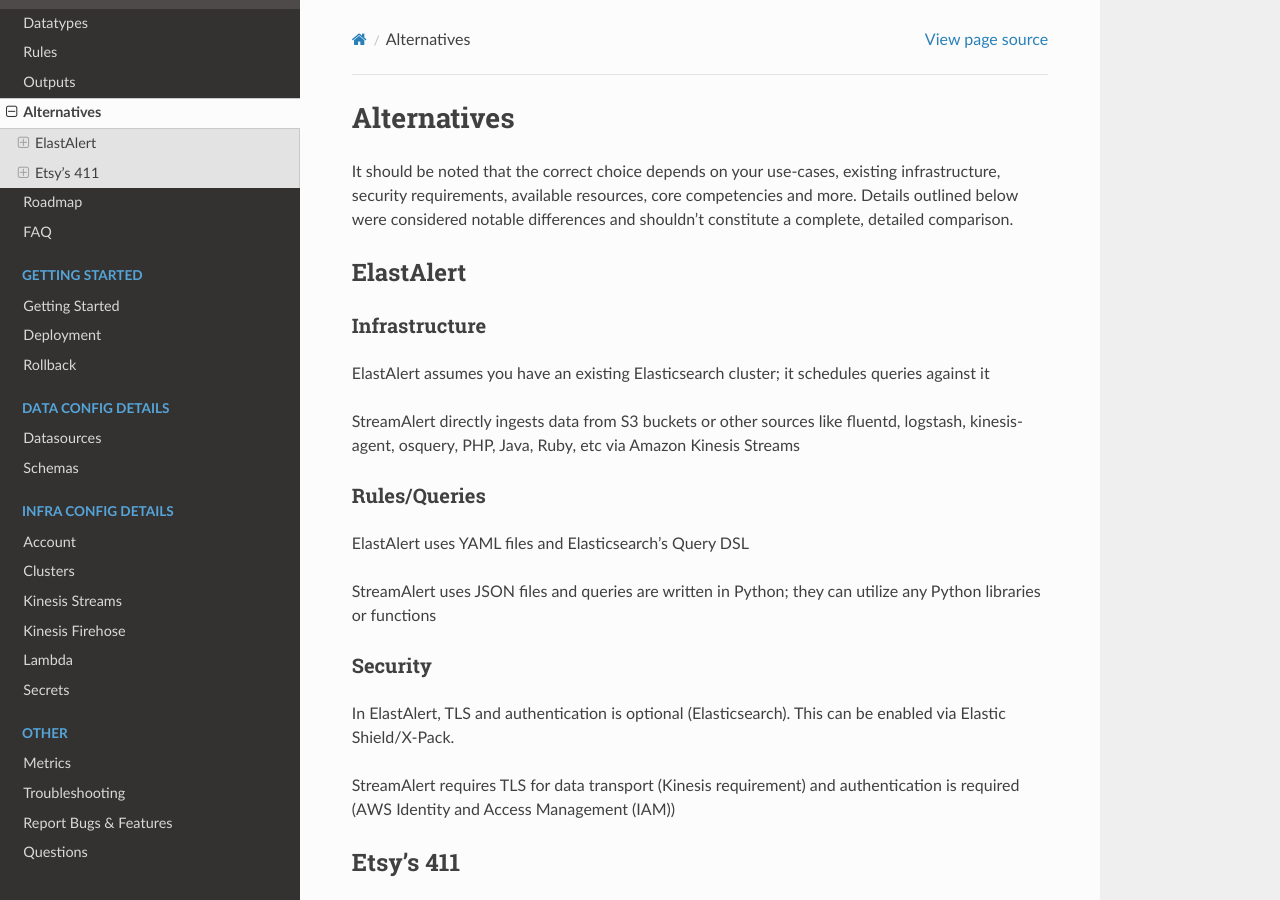
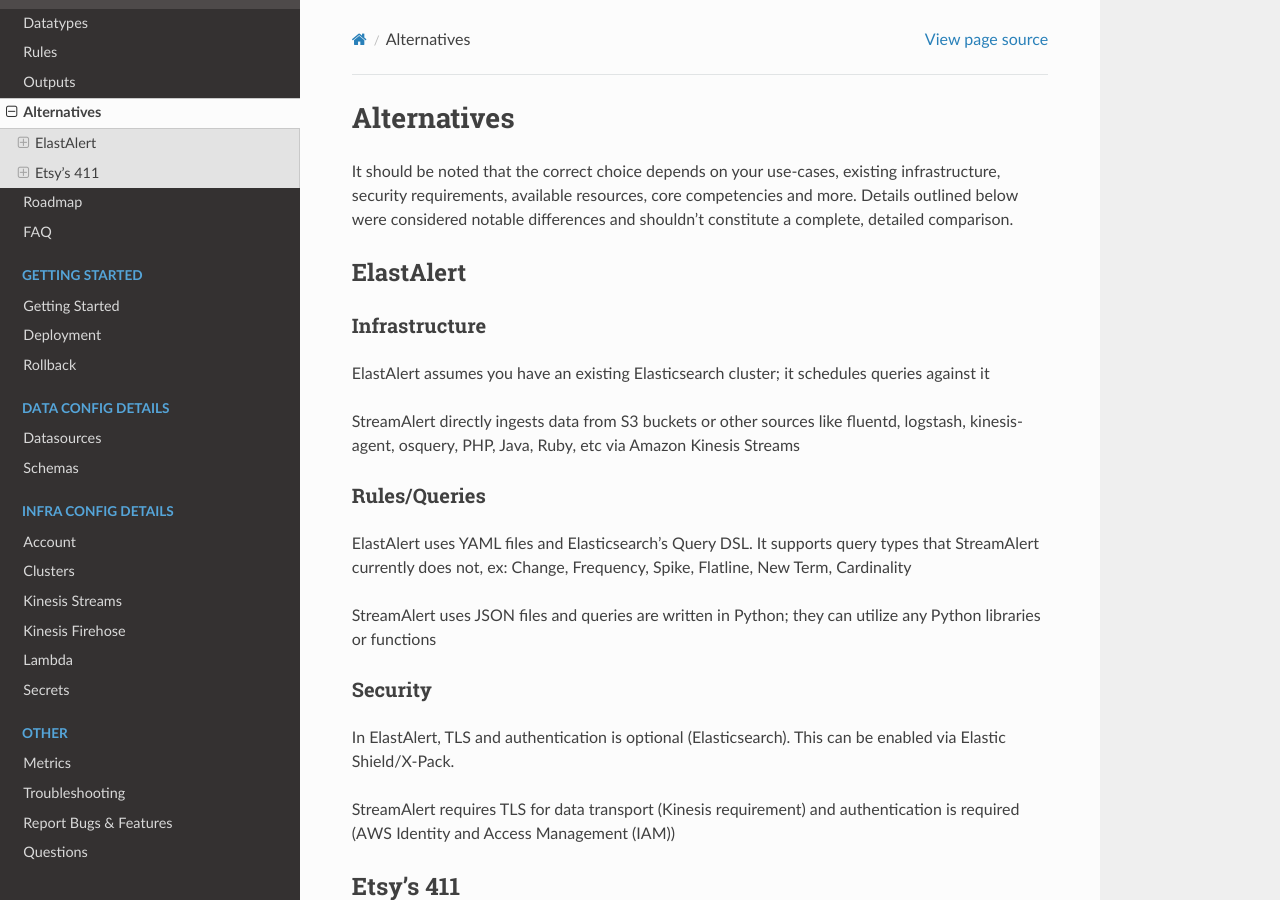
Before and after one commit to airbnb/streamalert, a Sphinx documentation site: the page built from docs/source/alternatives.rst, in a window 1280 px wide and 900 px high. Built offline with Sphinx 7.4.7 and the Read the Docs theme 2.0.0, drawn with Linux system fonts in a browser that asks for light colours.

Commit message:
Update alternatives.rst

```diff
--- a/docs/source/alternatives.rst
+++ b/docs/source/alternatives.rst
@@ -17,7 +17,7 @@
 Rules/Queries
 ~~~~~~~~~~~~~
 
-ElastAlert uses YAML files and Elasticsearch's Query DSL
+ElastAlert uses YAML files and Elasticsearch's Query DSL. It supports query types that StreamAlert currently does not, ex: Change, Frequency, Spike, Flatline, New Term, Cardinality
 
 StreamAlert uses JSON files and queries are written in Python; they can utilize any Python libraries or functions
 
```
